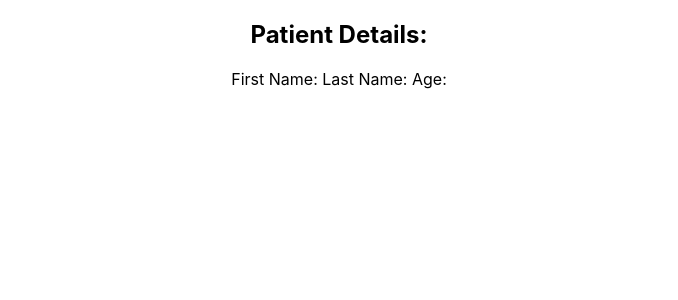
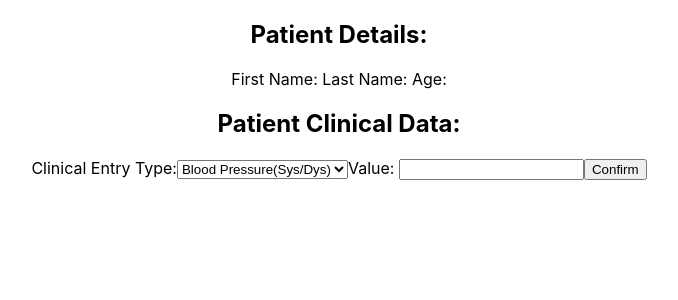
Before and after one commit to bthank/clinicalsapp-react, a React (Create React App) app: page /patientDetails/1 in a window 1280 px wide. Shown: the top 300 px of the page, without its empty margins (301-979 px from the left). Built offline with nearby package versions, Linux system fonts and the light colour scheme; no server answers.

Commit message:
Created HTML form for Collect Clinicals component

```diff
--- a/src/components/CollectClinicals.js
+++ b/src/components/CollectClinicals.js
@@ -14,6 +14,13 @@ class CollectClinicals extends React.Component {
             })
     }
 
+
+    handleSubmit(event){
+        event.preventDefault();
+
+
+    }
+
     render(){
         /* the code within the render return is JSX code which gets converted to HTML
         JSX is a syntax extension to JavaScript
@@ -23,8 +30,17 @@ class CollectClinicals extends React.Component {
                     First Name: {this.state.firstName}
                     Last Name: {this.state.lastName}
                     Age: {this.state.age}
+                    <br/>
+                    <h2>Patient Clinical Data:</h2>
                     <form>
-
+                        Clinical Entry Type:
+                        <select onChange={(event) => {this.componentName = event.target.value}}>
+                            <option value="bp">Blood Pressure(Sys/Dys)</option>
+                            <option value="hw">Height/Weight</option>
+                            <option value="heartrate">Heart Rate</option>
+                        </select>
+                        Value: <input type="text" name="componentValue" onChange={(event) => {this.componentValue = event.target.value}}/>
+                        <button onClick={this.handleSubmit.bind(this)}>Confirm</button>
                     </form>
                  </div>);
     }
```
